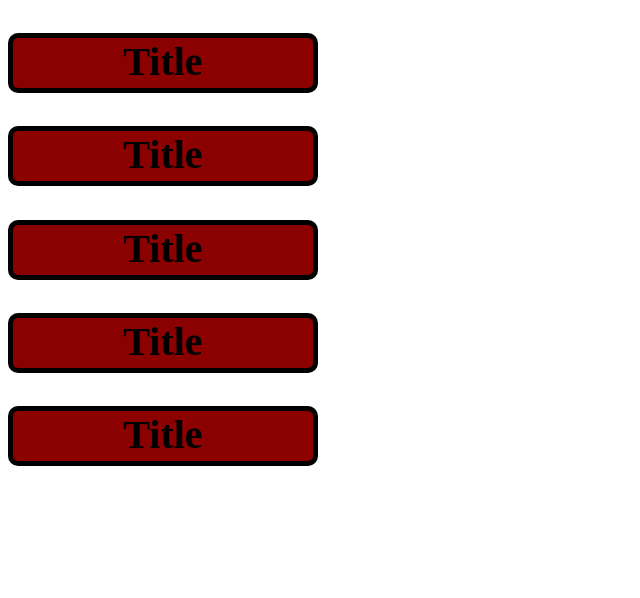
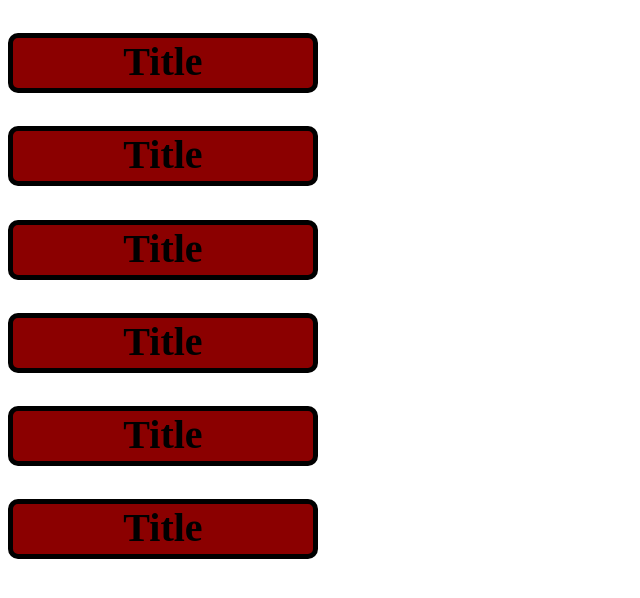
Before and after one commit to rBerdnikov/my_first_project, a plain HTML site: page index2.html in a window 1280 px wide. Shown: the whole page, without its empty margins (0-640 px from the left). Drawn offline with Linux system fonts and the light colour scheme.

Commit message:
front changes

```diff
--- a/index2.html
+++ b/index2.html
@@ -13,6 +13,7 @@
 <h2 style="background-color: darkred; font-size: 40px; border: 5px black solid; width: 300px; height: 50px; text-align: center; border-radius: 10px">Title</h2>
 <h2 style="background-color: darkred; font-size: 40px; border: 5px black solid; width: 300px; height: 50px; text-align: center; border-radius: 10px">Title</h2>
 <h2 style="background-color: darkred; font-size: 40px; border: 5px black solid; width: 300px; height: 50px; text-align: center; border-radius: 10px">Title</h2>
+<h2 style="background-color: darkred; font-size: 40px; border: 5px black solid; width: 300px; height: 50px; text-align: center; border-radius: 10px">Title</h2>
 
 
 </body>
```
